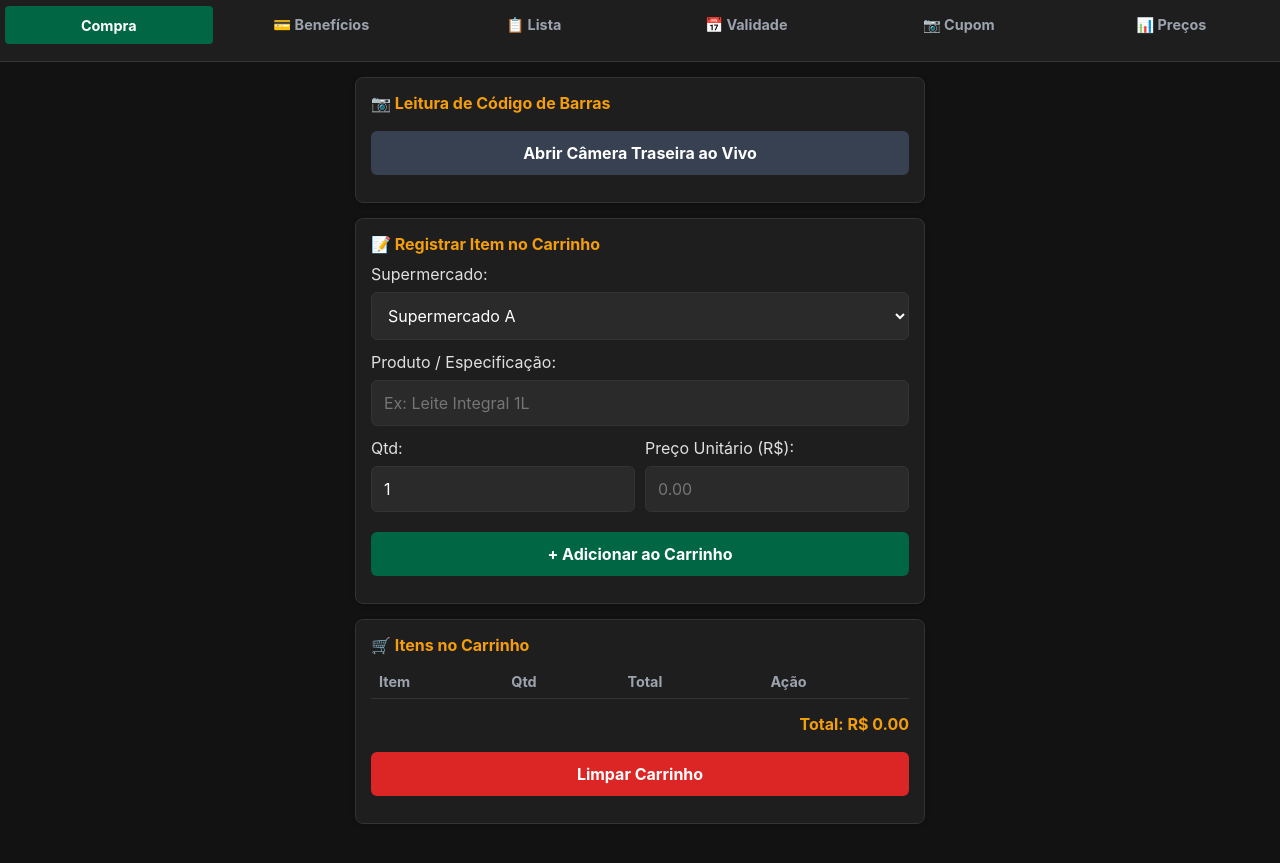
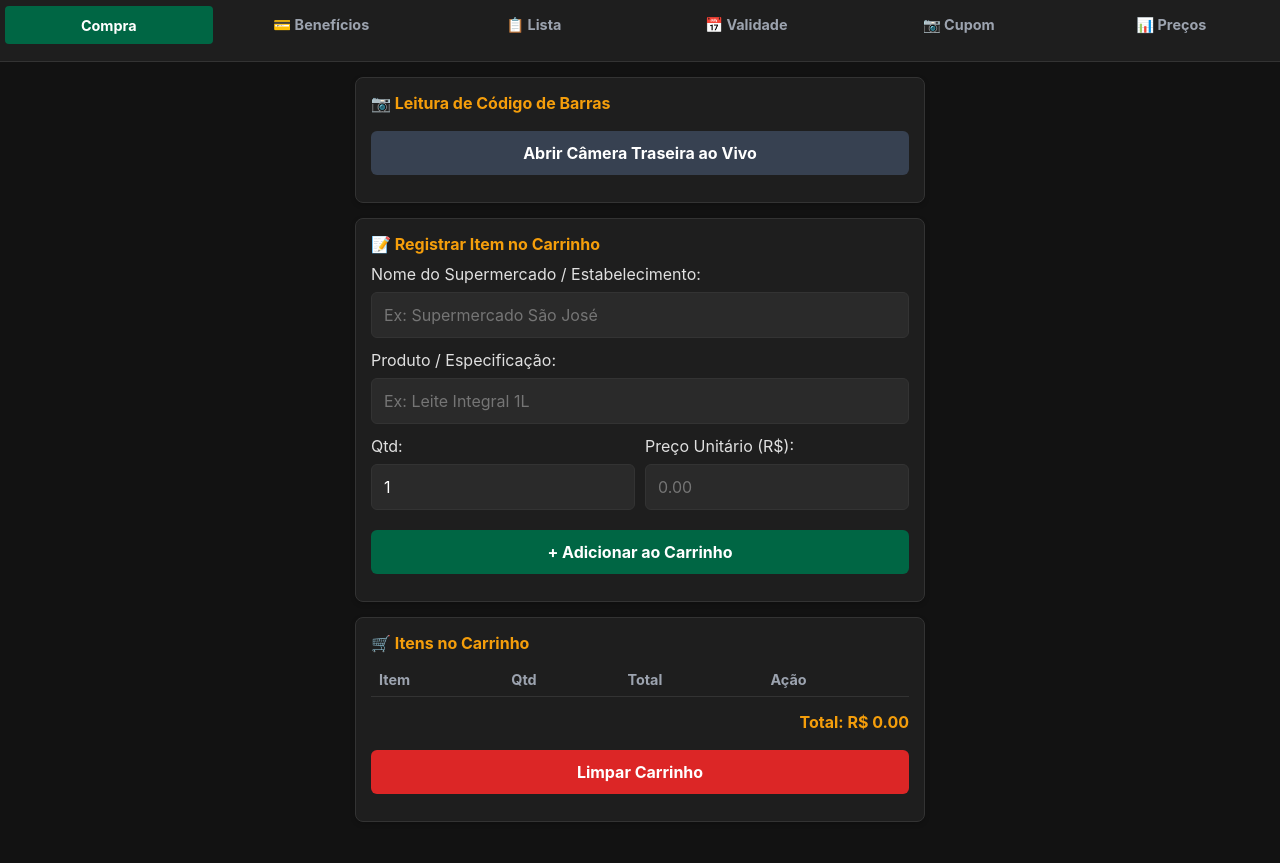
Before and after one commit to julioramosrgt2018-commits/Compra-certa-3.5, a plain HTML site: page index.html in a window 1280 px wide. Shown: the part 69-932 px from the top of the page. Drawn offline with Linux system fonts and the light colour scheme.

Commit message:
Change supermarket input to text field and update comments
Updated supermarket input to allow free text entry and modified service worker registration comment.

```diff
--- a/index.html
+++ b/index.html
@@ -13,7 +13,7 @@
     <!-- OCR Tesseract.js em Português para Leitura de Cupons -->
     <script src="https://cdn.jsdelivr.net/npm/tesseract.js@5/dist/tesseract.min.js"></script>
 
-    <!-- Registo do Service Worker exigido pelo Chrome para desbloquear a instalação PWA -->
+    <!-- Registo obrigatório do Service Worker -->
     <script>
       if ('serviceWorker' in navigator) {
         window.addEventListener('load', () => {
@@ -53,7 +53,6 @@
             gap: 10px;
         }
 
-        /* Imagem da sacolinha oficial visível no cabeçalho */
         .header-icon {
             width: 32px;
             height: 32px;
@@ -71,7 +70,7 @@
         .card { background: var(--card-bg); border: 1px solid var(--border); border-radius: 8px; padding: 15px; margin-bottom: 15px; box-shadow: 0 2px 5px rgba(0,0,0,0.2); }
         .card h3 { margin-bottom: 10px; font-size: 1rem; color: var(--accent); }
 
-        input, select, button { width: 100%; padding: 12px; margin-top: 8px; margin-bottom: 12px; background: #2a2a2a; border: 1px solid var(--border); color: #fff; border-radius: 6px; font-size: 1rem; }
+        input, select, textarea, button { width: 100%; padding: 12px; margin-top: 8px; margin-bottom: 12px; background: #2a2a2a; border: 1px solid var(--border); color: #fff; border-radius: 6px; font-size: 1rem; }
         button { background: var(--primary); color: #fff; font-weight: bold; border: none; cursor: pointer; transition: background 0.2s; }
         button:hover { background: var(--primary-hover); }
         button.danger { background: var(--danger); }
@@ -117,12 +116,9 @@
 
             <div class="card">
                 <h3>📝 Registrar Item no Carrinho</h3>
-                <label>Supermercado:</label>
-                <select id="supermercadoInput">
-                    <option value="Supermercado A">Supermercado A</option>
-                    <option value="Supermercado B">Supermercado B</option>
-                    <option value="Supermercado C">Supermercado C</option>
-                </select>
+                <label>Nome do Supermercado / Estabelecimento:</label>
+                <!-- Alterado para campo de texto livre para digitar o nome real do local -->
+                <input type="text" id="supermercadoInput" placeholder="Ex: Supermercado São José">
 
                 <label>Produto / Especificação:</label>
                 <input type="text" id="produtoInput" placeholder="Ex: Leite Integral 1L">
@@ -243,7 +239,7 @@
         }
 
         function adicionarItem() {
-            let mercado = document.getElementById('supermercadoInput').value;
+            let mercado = document.getElementById('supermercadoInput').value.trim() || 'Supermercado Geral';
             let produto = document.getElementById('produtoInput').value.trim();
             let qtd = parseInt(document.getElementById('qtdInput').value) || 1;
             let preco = parseFloat(document.getElementById('precoInput').value) || 0;
```
